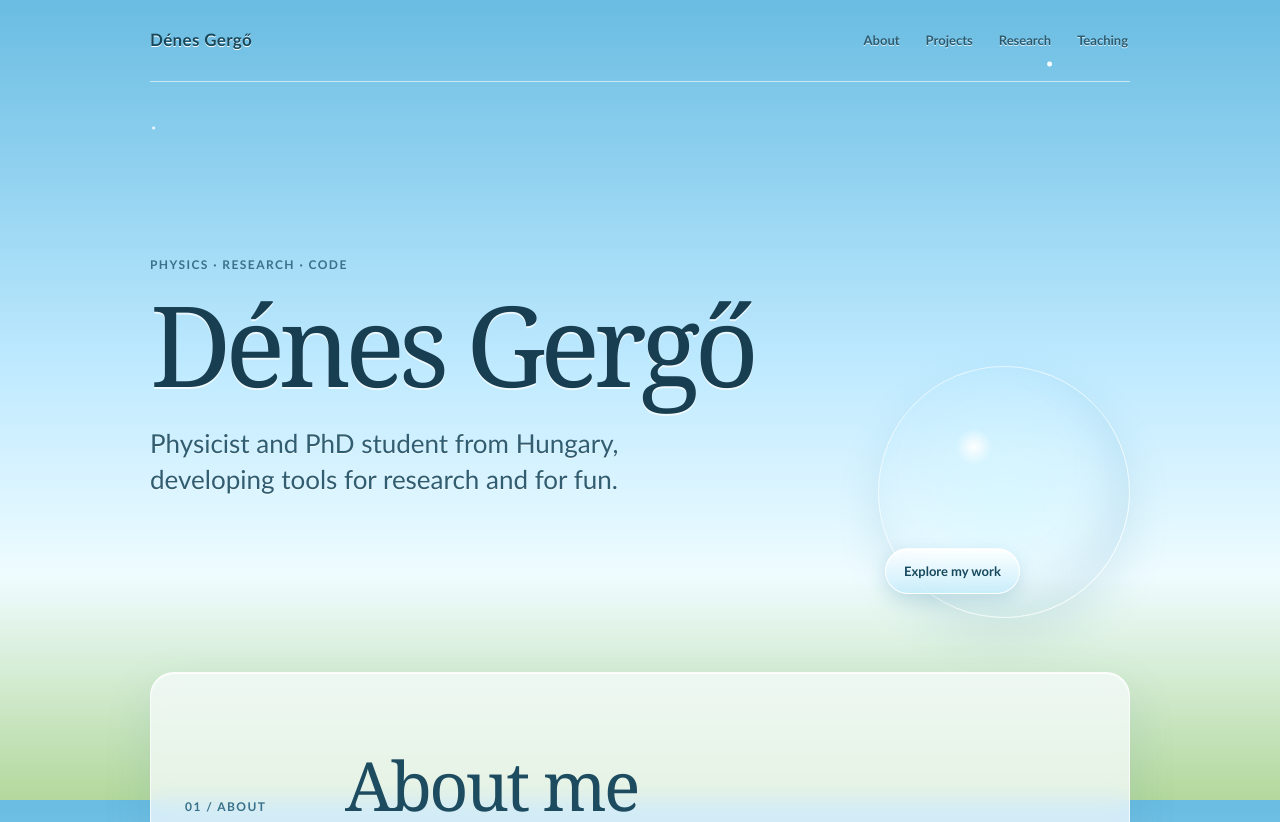
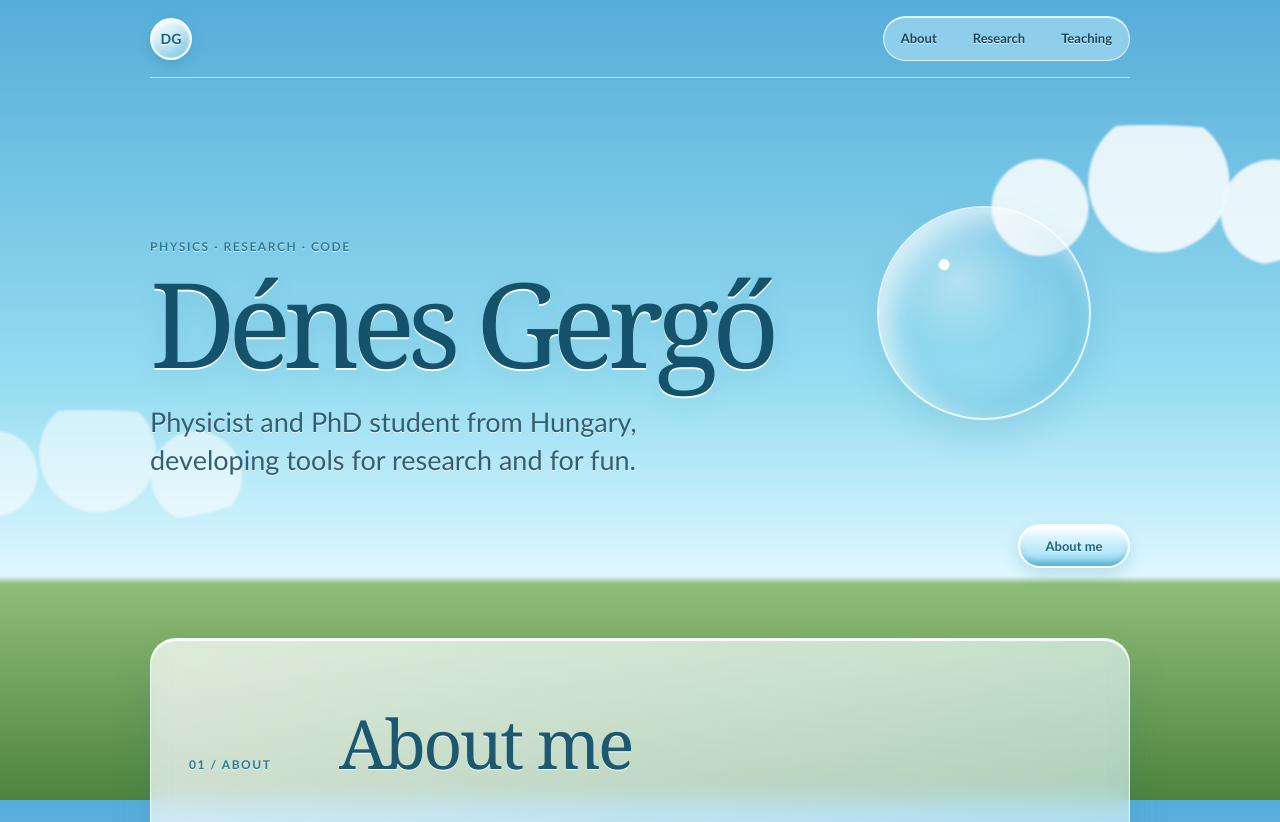
Before and after one commit to denesg2002/denesg2002.github.io, a plain HTML site: page index.html in a window 1280 px wide. Shown: the top 822 px of the page. Drawn offline with Linux system fonts and the light colour scheme.

Commit message:
Remove work section and simplify Aero design
Co-authored-by: copilot-swe-agent[bot] <198982749+Copilot@users.noreply.github.com>

```diff
--- a/index.html
+++ b/index.html
@@ -9,10 +9,9 @@
   </head>
   <body>
     <header class="site-header">
-      <a class="brand" href="#top" aria-label="Dénes Gergő home">Dénes Gergő</a>
+      <a class="brand" href="#top" aria-label="Dénes Gergő home">DG</a>
       <nav aria-label="Main navigation">
         <a href="#about">About</a>
-        <a href="#projects">Projects</a>
         <a href="#research">Research</a>
         <a href="#teaching">Teaching</a>
       </nav>
@@ -29,7 +28,7 @@
           </p>
         </div>
         <div class="hero-actions">
-          <a class="button" href="#projects">Explore my work</a>
+          <a class="button" href="#about">About me</a>
         </div>
       </section>
 
@@ -56,33 +55,9 @@
         </div>
       </section>
 
-      <section id="projects" class="section">
-        <div class="section-heading">
-          <p class="eyebrow">02 / Projects</p>
-          <h2>Selected work</h2>
-        </div>
-        <div class="card-grid">
-          <article class="card">
-            <p class="card-kind">01</p>
-            <h3>Dicke Steering</h3>
-            <p>Code and materials related to research on Dicke steering.</p>
-          </article>
-          <article class="card">
-            <p class="card-kind">02</p>
-            <h3>Entropy and Fisher</h3>
-            <p>Study of entropy and Fisher information.</p>
-          </article>
-          <article class="card">
-            <p class="card-kind">03</p>
-            <h3>AI in Data Science</h3>
-            <p>A data challenge for exploring chess with AI and data science.</p>
-          </article>
-        </div>
-      </section>
-
       <section id="research" class="section">
         <div class="section-heading">
-          <p class="eyebrow">03 / Research</p>
+          <p class="eyebrow">02 / Research</p>
           <h2>Papers &amp; notes</h2>
         </div>
         <div class="list-block">
@@ -95,7 +70,7 @@
 
       <section id="teaching" class="section">
         <div class="section-heading">
-          <p class="eyebrow">04 / Teaching</p>
+          <p class="eyebrow">03 / Teaching</p>
           <h2>Courses &amp; materials</h2>
         </div>
         <div class="list-block">
--- a/styles.css
+++ b/styles.css
@@ -1,12 +1,11 @@
 :root {
-  --sky: #77c9e8;
-  --sky-light: #dff6ff;
-  --grass: #81b77b;
-  --water: #247aa3;
-  --glass: rgba(248, 253, 255, 0.72);
-  --ink: #173c4d;
-  --soft-ink: #527485;
-  --line: rgba(38, 122, 162, 0.25);
+  --deep-blue: #0878a8;
+  --sky: #77cce9;
+  --aqua: #dff9ff;
+  --leaf: #65a957;
+  --ink: #17445a;
+  --glass: rgba(241, 252, 255, 0.68);
+  --white: #ffffff;
 }
 
 * {
@@ -21,13 +20,45 @@ body {
   margin: 0;
   color: var(--ink);
   background:
-    radial-gradient(circle at 82% 8%, rgba(255, 255, 255, 0.95) 0 2px, transparent 3px),
-    radial-gradient(circle at 12% 16%, rgba(255, 255, 255, 0.8) 0 1px, transparent 2px),
-    linear-gradient(180deg, #69bce2 0, #bfeaff 46%, #effcff 72%, #b3d89c 100%);
-  background-size: 90px 90px, 64px 64px, 100% 100%;
+    linear-gradient(180deg, #56add9 0%, #96ddf1 48%, #dff8ff 72%, #90bd78 73%, #4d843e 100%);
   background-attachment: fixed;
-  font-family: "Trebuchet MS", Verdana, sans-serif;
+  font-family: "Trebuchet MS", Arial, sans-serif;
   line-height: 1.55;
+  overflow-x: hidden;
+}
+
+body::before,
+body::after {
+  content: "";
+  position: fixed;
+  z-index: -1;
+  pointer-events: none;
+  border-radius: 50%;
+  filter: blur(1px);
+}
+
+body::before {
+  width: 440px;
+  height: 150px;
+  top: 125px;
+  right: -90px;
+  background:
+    radial-gradient(circle at 25% 55%, rgba(255,255,255,.92) 0 48px, transparent 49px),
+    radial-gradient(circle at 52% 38%, rgba(255,255,255,.92) 0 70px, transparent 71px),
+    radial-gradient(circle at 78% 58%, rgba(255,255,255,.92) 0 52px, transparent 53px);
+  opacity: .9;
+}
+
+body::after {
+  width: 380px;
+  height: 115px;
+  top: 410px;
+  left: -100px;
+  background:
+    radial-gradient(circle at 25% 55%, rgba(255,255,255,.75) 0 42px, transparent 43px),
+    radial-gradient(circle at 52% 38%, rgba(255,255,255,.75) 0 58px, transparent 59px),
+    radial-gradient(circle at 78% 58%, rgba(255,255,255,.75) 0 45px, transparent 46px);
+  opacity: .72;
 }
 
 a {
@@ -43,45 +74,60 @@ footer {
 }
 
 .site-header {
-  height: 82px;
+  height: 78px;
   display: flex;
   align-items: center;
   justify-content: space-between;
-  border-bottom: 1px solid rgba(255, 255, 255, 0.58);
+  border-bottom: 1px solid rgba(255, 255, 255, .58);
+  text-shadow: 0 1px 0 rgba(255,255,255,.8);
 }
 
 .brand {
-  color: #17495e;
-  font-size: 17px;
-  font-weight: 700;
-  letter-spacing: 0.02em;
+  width: 42px;
+  height: 42px;
+  display: grid;
+  place-items: center;
+  border: 2px solid rgba(255,255,255,.92);
+  border-radius: 50%;
+  color: #176183;
+  background: linear-gradient(145deg, rgba(255,255,255,.98), rgba(174,229,247,.68));
+  box-shadow:
+    inset 0 2px 4px rgba(255,255,255,.95),
+    inset -4px -5px 8px rgba(12,128,174,.18),
+    0 5px 12px rgba(24,112,145,.22);
+  font-size: 14px;
+  font-weight: 800;
   text-decoration: none;
-  text-shadow: 0 1px 0 #fff;
 }
 
 nav {
   display: flex;
-  gap: 22px;
+  gap: 16px;
+  padding: 5px 7px;
+  border: 1px solid rgba(255,255,255,.7);
+  border-radius: 999px;
+  background: rgba(213, 246, 255, .42);
+  box-shadow: inset 0 1px 0 rgba(255,255,255,.82);
+  backdrop-filter: blur(8px);
 }
 
 nav a {
-  padding: 7px 2px;
-  color: #295a70;
+  padding: 6px 10px;
+  border-radius: 999px;
   font-size: 13px;
-  font-weight: 700;
+  font-weight: 800;
   text-decoration: none;
-  text-shadow: 0 1px 0 rgba(255, 255, 255, 0.75);
 }
 
 nav a:hover {
-  color: #0b6a94;
-  border-bottom: 2px solid rgba(255, 255, 255, 0.9);
+  background: rgba(255,255,255,.72);
+  color: var(--deep-blue);
 }
 
 .hero {
-  min-height: 590px;
+  min-height: 560px;
   display: grid;
-  grid-template-columns: 3fr 1fr;
+  grid-template-columns: 1fr 220px;
   align-items: center;
   position: relative;
 }
@@ -89,19 +135,19 @@ nav a:hover {
 .hero::after {
   content: "";
   position: absolute;
-  right: 0;
-  bottom: 54px;
-  width: 250px;
-  height: 250px;
-  border: 1px solid rgba(255, 255, 255, 0.55);
+  width: 210px;
+  height: 210px;
+  right: 4%;
+  top: 128px;
+  border: 2px solid rgba(255,255,255,.72);
   border-radius: 50%;
   background:
-    radial-gradient(circle at 38% 32%, rgba(255, 255, 255, 0.95), transparent 8%),
-    radial-gradient(circle at 50% 50%, rgba(215, 249, 255, 0.55), transparent 62%);
+    radial-gradient(circle at 31% 27%, rgba(255,255,255,.98) 0 5px, transparent 6px),
+    radial-gradient(circle at 38% 34%, rgba(255,255,255,.38), transparent 38%);
   box-shadow:
-    inset -18px -24px 38px rgba(72, 149, 187, 0.13),
-    0 18px 45px rgba(47, 125, 158, 0.13);
-  pointer-events: none;
+    inset 12px 12px 28px rgba(255,255,255,.72),
+    inset -14px -18px 38px rgba(20,137,183,.22),
+    0 18px 34px rgba(26,119,153,.14);
 }
 
 .hero-copy {
@@ -110,98 +156,108 @@ nav a:hover {
 }
 
 .eyebrow {
-  margin: 0 0 16px;
-  color: #39718a;
+  margin: 0 0 12px;
+  color: #287994;
   font-size: 12px;
   font-weight: 800;
-  letter-spacing: 0.12em;
+  letter-spacing: .13em;
   text-transform: uppercase;
+  text-shadow: 0 1px 0 rgba(255,255,255,.74);
 }
 
 h1,
 h2,
-h3,
 .lead {
   font-family: Georgia, "Times New Roman", serif;
   font-weight: 400;
 }
 
 h1 {
+  max-width: 700px;
   margin: 0;
-  max-width: 720px;
-  color: #183e51;
-  font-size: clamp(62px, 11vw, 112px);
-  line-height: 0.95;
-  letter-spacing: -0.055em;
-  text-shadow: 0 2px 0 rgba(255, 255, 255, 0.72);
+  color: #15526b;
+  font-size: clamp(64px, 11vw, 118px);
+  line-height: .92;
+  letter-spacing: -.065em;
+  text-shadow:
+    0 2px 0 rgba(255,255,255,.9),
+    0 8px 24px rgba(32,116,148,.12);
 }
 
 .intro {
-  max-width: 560px;
-  margin: 28px 0 0;
-  color: #315d70;
-  font-size: clamp(19px, 2.5vw, 26px);
-  line-height: 1.4;
-  text-shadow: 0 1px 0 rgba(255, 255, 255, 0.65);
+  max-width: 570px;
+  margin: 26px 0 0;
+  color: #315f72;
+  font-size: clamp(19px, 2.4vw, 27px);
+  line-height: 1.38;
+  text-shadow: 0 1px 0 rgba(255,255,255,.76);
 }
 
 .hero-actions {
   position: relative;
   z-index: 2;
   align-self: end;
-  margin-bottom: 78px;
+  margin-bottom: 70px;
+  text-align: right;
 }
 
 .button {
   display: inline-block;
-  padding: 12px 18px;
-  border: 1px solid rgba(255, 255, 255, 0.88);
+  min-width: 112px;
+  padding: 10px 16px;
+  border: 2px solid rgba(255,255,255,.92);
   border-radius: 999px;
-  color: #17495e;
-  background: linear-gradient(180deg, rgba(255, 255, 255, 0.9), rgba(196, 236, 252, 0.82));
+  color: #176183;
+  background: linear-gradient(180deg, #faffff 0%, #aee5f7 72%, #64bcdf 100%);
   box-shadow:
-    inset 0 1px 0 #fff,
-    0 6px 18px rgba(34, 117, 153, 0.18);
+    inset 0 2px 3px rgba(255,255,255,.96),
+    inset 0 -3px 5px rgba(37,135,177,.24),
+    0 7px 16px rgba(24,112,145,.18);
   font-size: 13px;
   font-weight: 800;
+  text-align: center;
   text-decoration: none;
+  text-shadow: 0 1px 0 #fff;
 }
 
 .button:hover {
-  background: linear-gradient(180deg, #fff, #d8f3ff);
+  background: linear-gradient(180deg, #fff 0%, #cef3ff 72%, #75c6e6 100%);
 }
 
 .section {
-  padding: 78px 34px;
-  margin-bottom: 26px;
-  border: 1px solid rgba(255, 255, 255, 0.72);
-  border-radius: 24px;
-  background: var(--glass);
+  margin-bottom: 24px;
+  padding: 70px 38px;
+  border: 1px solid rgba(255,255,255,.72);
+  border-radius: 26px;
+  background:
+    linear-gradient(145deg, rgba(255,255,255,.76), rgba(209,244,252,.58));
   box-shadow:
-    inset 0 1px 0 rgba(255, 255, 255, 0.94),
-    0 18px 50px rgba(40, 116, 147, 0.12);
-  backdrop-filter: blur(10px);
+    inset 0 2px 1px rgba(255,255,255,.96),
+    inset 0 -12px 30px rgba(60,151,183,.06),
+    0 18px 40px rgba(29,109,140,.15);
+  backdrop-filter: blur(12px);
 }
 
 .section-heading {
   display: grid;
-  grid-template-columns: 160px 1fr;
+  grid-template-columns: 150px 1fr;
   align-items: baseline;
   margin-bottom: 38px;
 }
 
 .section-heading h2 {
   margin: 0;
-  color: #1d4b5f;
+  color: #1c5870;
   font-size: clamp(42px, 7vw, 68px);
   line-height: 1;
-  letter-spacing: -0.04em;
+  letter-spacing: -.04em;
+  text-shadow: 0 1px 0 #fff;
 }
 
 .about-grid {
   display: grid;
   grid-template-columns: 1fr 1fr;
-  gap: 10%;
+  gap: 9%;
 }
 
 .about-grid p,
@@ -211,48 +267,9 @@ h1 {
 
 .lead {
   margin: 0;
-  color: #285469;
+  color: #2a6579;
   font-size: clamp(26px, 3.5vw, 38px);
   line-height: 1.25;
-}
-
-.card-grid {
-  display: grid;
-  grid-template-columns: repeat(3, 1fr);
-  gap: 14px;
-}
-
-.card {
-  min-height: 230px;
-  padding: 24px;
-  border: 1px solid rgba(88, 158, 185, 0.22);
-  border-radius: 16px;
-  background:
-    linear-gradient(145deg, rgba(255, 255, 255, 0.86), rgba(220, 245, 252, 0.68));
-  box-shadow:
-    inset 0 1px 0 #fff,
-    0 8px 20px rgba(47, 125, 158, 0.08);
-}
-
-.card-kind {
-  margin: 0 0 38px;
-  color: #3c8ba8;
-  font-size: 12px;
-  font-weight: 800;
-  letter-spacing: 0.12em;
-}
-
-.card h3 {
-  margin: 0 0 10px;
-  color: #204e61;
-  font-size: 24px;
-  line-height: 1.1;
-}
-
-.card p:not(.card-kind) {
-  margin: 0;
-  color: var(--soft-ink);
-  font-size: 14px;
 }
 
 .list-block {
@@ -260,16 +277,17 @@ h1 {
   display: grid;
   grid-template-columns: 1fr 1fr;
   gap: 8%;
-  margin-left: 170px;
+  margin-left: 150px;
 }
 
 footer {
-  padding: 24px 0 38px;
+  min-height: 90px;
   display: flex;
+  align-items: center;
   justify-content: space-between;
-  color: #315967;
+  color: #315867;
   font-size: 12px;
-  text-shadow: 0 1px 0 rgba(255, 255, 255, 0.7);
+  text-shadow: 0 1px 0 rgba(255,255,255,.72);
 }
 
 footer p {
@@ -278,15 +296,10 @@ footer p {
 
 @media (max-width: 760px) {
   .site-header {
-    height: 72px;
+    height: 70px;
   }
 
-  nav {
-    gap: 12px;
-  }
-
-  nav a:nth-child(3),
-  nav a:nth-child(4) {
+  nav a:nth-child(3) {
     display: none;
   }
 
@@ -296,10 +309,10 @@ footer p {
   }
 
   .hero::after {
-    width: 150px;
-    height: 150px;
+    width: 132px;
+    height: 132px;
     right: -20px;
-    bottom: 22px;
+    top: 90px;
   }
 
   h1 {
@@ -308,7 +321,7 @@ footer p {
 
   .hero-actions {
     align-self: end;
-    margin: 0 0 58px;
+    margin: 0 0 55px;
   }
 
   .section {
@@ -322,32 +335,20 @@ footer p {
   }
 
   .section-heading {
-    gap: 12px;
+    gap: 10px;
   }
 
   .section-heading h2 {
     font-size: 48px;
   }
 
-  .about-grid {
-    gap: 24px;
-  }
-
-  .card-grid {
-    grid-template-columns: 1fr;
-  }
-
-  .card {
-    min-height: 190px;
-  }
-
-  .card-kind {
-    margin-bottom: 28px;
+  .about-grid,
+  .list-block {
+    gap: 22px;
   }
 
   .list-block {
     margin-left: 0;
-    gap: 22px;
   }
 }
 
```
